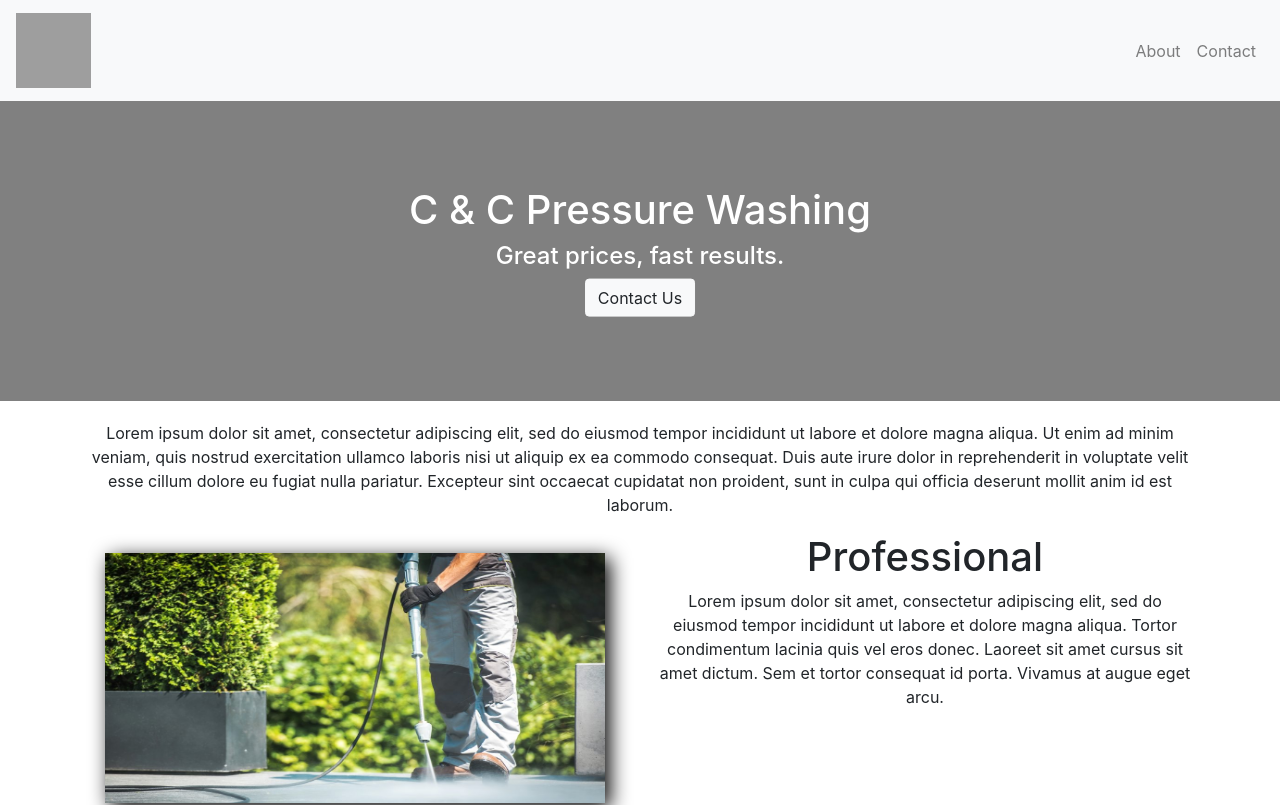
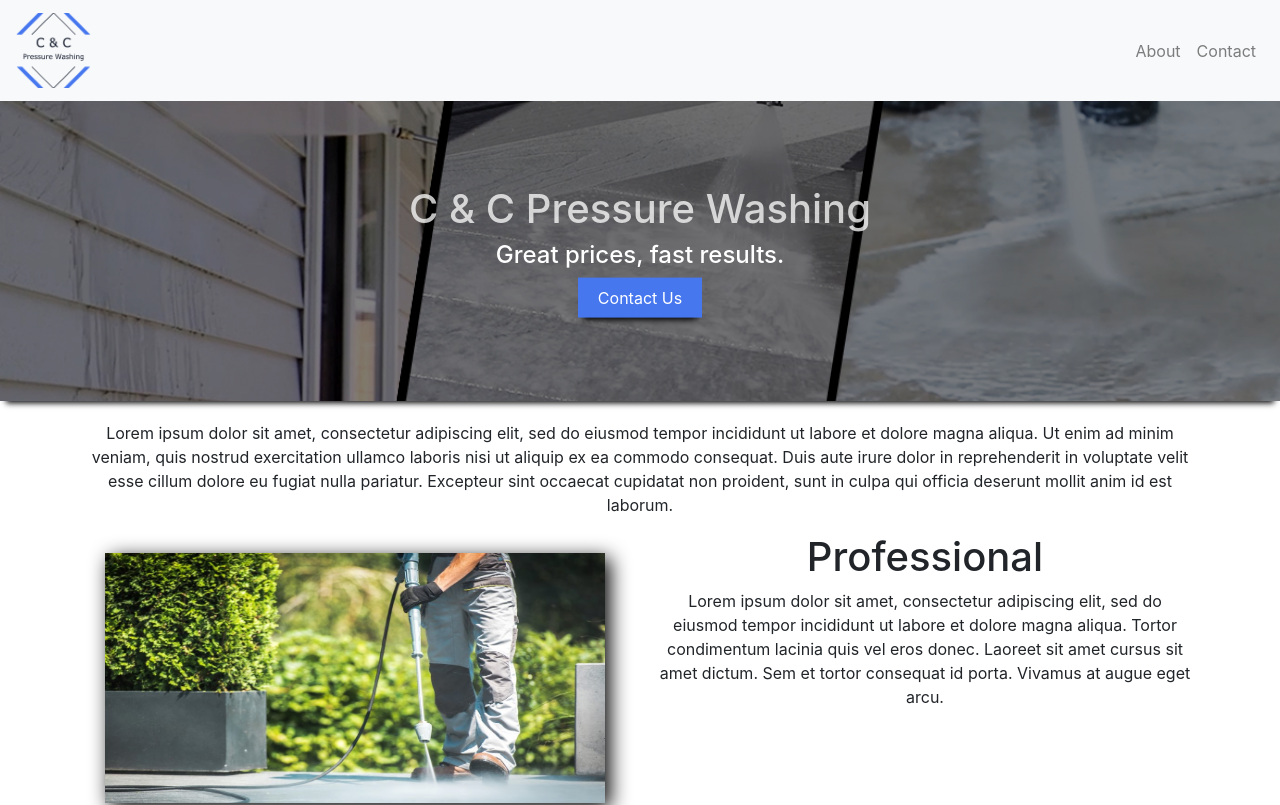
Before and after one commit to Millurr/cc-pressure-washing, a Next.js app: page / in a window 1280 px wide. Shown: the top 805 px of the page. Built offline with nearby package versions, Linux system fonts and the light colour scheme; grey boxes are pictures that could not be loaded.

Commit message:
Updated styles and photos on home page

```diff
--- a/pages/index.tsx
+++ b/pages/index.tsx
@@ -11,18 +11,20 @@ export default function Home() {
     <div>
       <Head>
         <title>C&C Pressure Washing</title>
-        <meta name="description" content="Generated by create next app" />
-        <link rel="icon" href="/favicon.ico" />
+        <meta name="description" content="Your top pressure washing solution" />
+        <link rel="icon" href="/images/CC.png" />
       </Head>
+      {/* Cover photo area */}
       <div className={styles.container}>
         <div className={styles.background}></div>
         {/* <Image className={styles.imgoverlay} src="/images/Pressure-Washing.jpg" width="100%" height="auto" alt=""/> */}
         <div className={styles.centered}>
-          <h1>C & C Pressure Washing</h1>
+          <h1 style={{opacity:'75%'}}>C & C Pressure Washing</h1>
           <h4>Great prices, fast results.</h4>
-          <Link href="/contact"><Button variant="light">Contact Us</Button></Link>
+          <Link href="/contact"><button className={styles.button}>Contact Us</button></Link>
         </div>
       </div>
+      {/* Cover photo area */}
       <Container>
         <Row>
           <Col>
@@ -45,7 +47,7 @@ export default function Home() {
         {/* Image on Right, Text on Left */}
         <Row style={{paddingBottom:margin}}>
           <Col style={{textAlign:'center'}}>
-            <h1>Curtious</h1>
+            <h1>Courtious</h1>
               Lorem ipsum dolor sit amet, consectetur adipiscing elit, sed do eiusmod tempor incididunt ut labore et dolore magna aliqua. Tortor condimentum lacinia quis vel eros donec. Laoreet sit amet cursus sit amet dictum. Sem et tortor consequat id porta. Vivamus at augue eget arcu.
           </Col>
           {/* <Col></Col> */}
--- a/styles/Home.module.css
+++ b/styles/Home.module.css
@@ -17,12 +17,22 @@
   top: 50%;
   left: 50%;
   transform: translate(-50%, -50%);
+  width: 75%;
 }
 
 .background {
   width: 100%;
   height: 300px;
-  background-color: gray;
+  /* background-color: grey; */
+  background-image: url("/images/bg.jpg");
+  box-shadow: 0 8px 6px -6px black;
+  filter:brightness(50%);
+
+  /* Create the parallax scrolling effect */
+  /* background-attachment: fixed; */
+  background-position: center;
+  background-repeat: no-repeat;
+  background-size: cover;
 }
 
 .imgoverlay {
@@ -39,7 +49,15 @@
   height: 250px;
   margin-top: 20px;
   margin-bottom: 20px;
-  /* box-shadow: 1px 1px 1px solid; */
+}
+
+.button {
+  background-color: #4677ef;
+  color: white;
+  border: none;
+  text-align: center;
+  padding: 8px 20px;
+  box-shadow: 0 8px 6px -6px black;
 }
 
 @media screen and (max-width: 500px) {
```
Also changed, not shown: public/images/CC.png (added).
